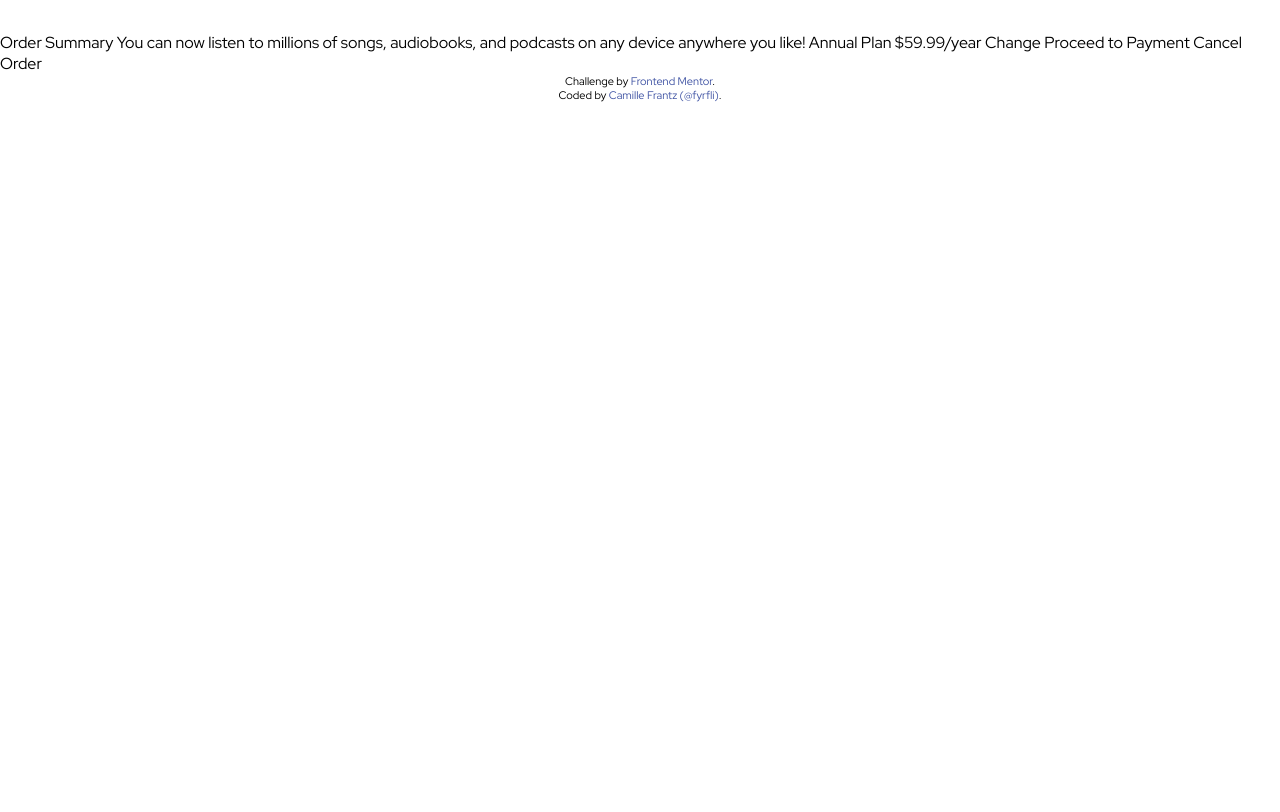
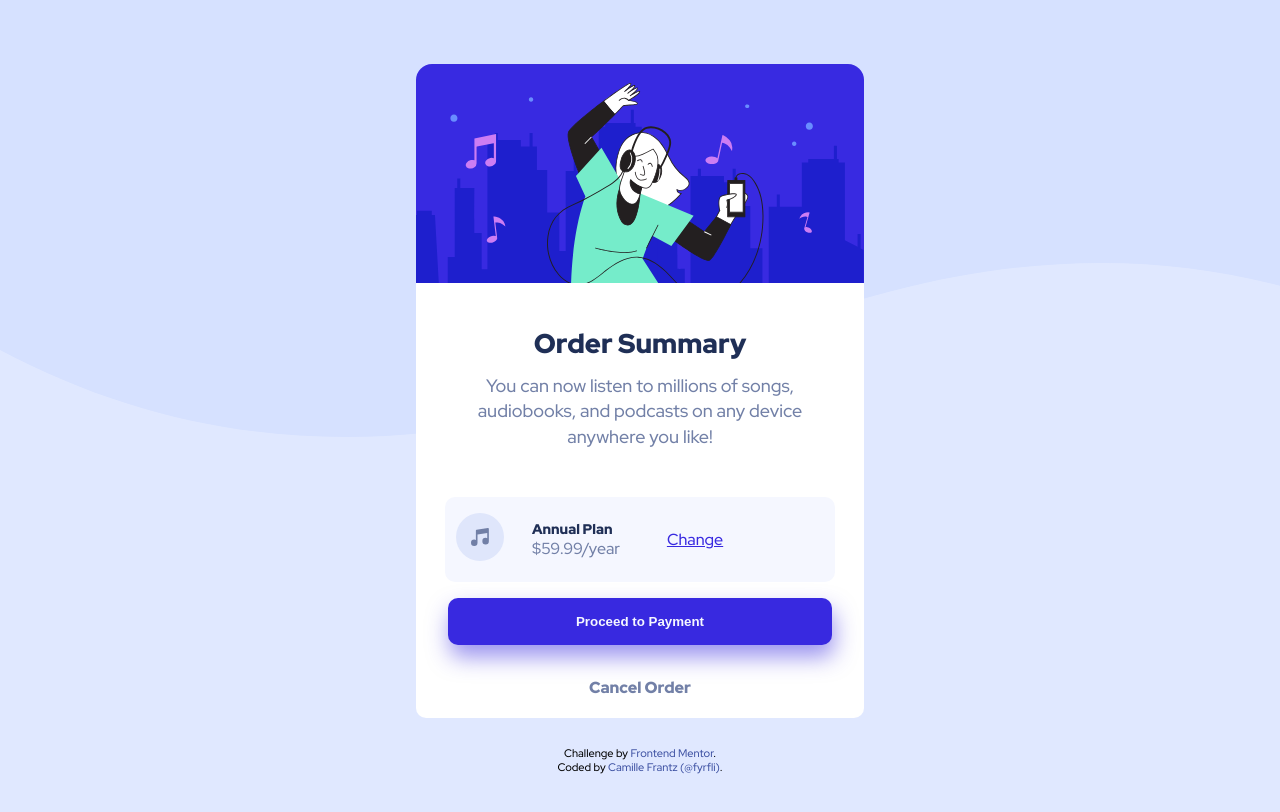
Before and after one commit to fyrfli/order-summary-component, a plain HTML site: page index.html in a window 1280 px wide. Drawn offline with Linux system fonts and the light colour scheme.

Commit message:
All done

```diff
--- a/index.html
+++ b/index.html
@@ -4,43 +4,51 @@
   <head>
     <meta charset="UTF-8">
     <meta name="viewport" content="width=device-width, initial-scale=1.0">
-    <!-- displays site properly based on user's device -->
-
     <link rel="icon" type="image/png" sizes="32x32" href="./images/favicon-32x32.png">
-
     <title>Frontend Mentor | Order summary card</title>
     <link rel="stylesheet" href="styles/style.css">
     <link rel="preconnect" href="https://fonts.googleapis.com">
     <link rel="preconnect" href="https://fonts.gstatic.com" crossorigin>
-    <link href="https://fonts.googleapis.com/css2?family=Outfit:wght@500;700;900&family=Red+Hat+Display&display=swap"
+    <link href="https://fonts.googleapis.com/css2?family=Red+Hat+Display:ital,wght@0,500;0,900;1,700&display=swap"
       rel="stylesheet">
-
-    <!-- Feel free to remove these styles or customise in your own stylesheet 👍 -->
-    <style>
-
-    </style>
   </head>
 
   <body>
+    <header>
+      <img src="images/illustration-hero.svg"
+        alt="Image with dark blue background and cartoon figure listening to portable music device" class="header-img">
+    </header>
+    <main>
+      <div class="order-summary">
+        <h1>Order Summary</h1>
+        <p>
+          You can now listen to millions of songs, audiobooks, and podcasts on any
+          device anywhere you like!
+        </p>
+      </div>
+      <div class="price-plan">
+        <div class="price-plan-item">
+          <img src="images/icon-music.svg" alt="Musical note icond" class="music-icon">
+        </div>
+        <div class="price-plan-item">
+          <h3>Annual Plan</h3>
+          $59.99/year
+        </div>
+        <div class="price-plan-item change-plan"><a href="#change">Change</a></div>
+      </div>
+      <div class="checkout">
+        <button class="checkout-button">
+          <a href="#" class="payment">Proceed to Payment</a>
+        </button>
+        <a href="#" class="cancel-order">Cancel Order</a>
+      </div>
+    </main>
 
-    Order Summary
-
-    You can now listen to millions of songs, audiobooks, and podcasts on any
-    device anywhere you like!
-
-    Annual Plan
-    $59.99/year
-
-    Change
-
-    Proceed to Payment
-    Cancel Order
-
-    <div class="attribution">
+    <footer class="attribution">
       Challenge by <a href="https://www.frontendmentor.io?ref=challenge" target="_blank">Frontend Mentor</a>.
       <br>
       Coded by <a href="https://github.com/fyrfli">Camille Frantz (@fyrfli)</a>.
-    </div>
+    </footer>
   </body>
 
 </html>
--- a/styles/style.css
+++ b/styles/style.css
@@ -2,6 +2,7 @@
 :root {
     --pale-blue: hsl(225, 100%, 94%);
     --bright-blue: hsl(245, 75%, 52%);
+    --bright-blue-shadow: hsla(245, 75%, 52%, 0.5);
     --pale-pale-blue: hsl(225, 100%, 98%);
     --desaturated-blue: hsl(224, 23%, 55%);
     --dark-blue: hsl(223, 47%, 23%);
@@ -18,9 +19,97 @@ html {
     font-family: "Red Hat Display", sans-serif;
 }
 body {
-    margin: 2rem auto;
+    margin: 3rem auto;
+    background: local border-box var(--pale-blue) url("../images/pattern-background-desktop.svg") top no-repeat;
 }
 /* end generics */
+
+/* main */
+
+.header-img {
+    display: block;
+    margin: auto;
+    border-radius: 1rem 1rem 0 0;
+    width: 22rem;
+}
+main {
+    width: 22rem;
+    background-color: #fff;
+    margin: auto;
+    border-radius: 0 0 10px 10px;
+}
+.order-summary {
+    text-align: center;
+    padding: 2rem;
+    line-height: 1.6rem;
+}
+.order-summary h1 {
+    font-weight: 900;
+    margin: 1rem auto;
+    color: var(--dark-blue);
+    font-size: 1.7rem;
+}
+.order-summary p {
+    font-weight: 500;
+    font-size: 1.4ch;
+    color: var(--desaturated-blue);
+}
+.price-plan {
+    display: grid;
+    grid-template-columns: 4rem 8rem 6rem;
+    align-items: center;
+    justify-items: center;
+    margin: auto;
+    background-color: var(--pale-pale-blue);
+    width: 18rem;
+    border-radius: 10px;
+    padding: .2rem;
+}
+.price-plan-item {
+    padding: .8rem;
+    color: var(--desaturated-blue);
+}
+.price-plan-item h3 {
+    font-size: 14px;
+    color: var(--dark-blue);
+}
+.change-plan {
+    justify-self: end;
+}
+.change-plan a {
+    text-decoration: underline;
+    color: var(--bright-blue);
+}
+.checkout {
+    display: flex;
+    flex-flow: row wrap;
+}
+.checkout-button {
+    background-color: var(--bright-blue);
+    color: var(--pale-pale-blue);
+    width: 18rem;
+    padding: 1.2rem 2rem;
+    margin: 1.6rem auto;
+    border-radius: 10px;
+    box-shadow: 2px 12px 22px var(--bright-blue-shadow);
+    font-weight: 700;
+    transition: transform .6s;
+}
+.checkout-button :any-link {
+    color: var(--pale-pale-blue);
+}
+.checkout-button:hover {
+    transform: scale(110%);
+}
+.cancel-order {
+    color: var(--desaturated-blue);
+    text-align: center;
+    margin: 1.2rem auto;
+    font-weight: 700;
+}
+footer {
+    margin-top: .8rem;
+}
 
 /* footr */
 .attribution {
@@ -32,3 +121,41 @@ body {
     color: hsl(228, 45%, 44%);
 }
 /* end footer */
+
+/* media query for desktop version */
+@media screen and (min-width: 800px) {
+    body {
+        margin: 4rem auto;
+        background: border-box var(--pale-blue) url("../images/pattern-background-desktop.svg") repeat-x;
+    }
+    .header-img {
+        width: 28rem;
+    }
+    main {
+        width: 28rem;
+    }
+    .price-plan {
+        width: 24rem;
+    }
+    .order-summary p {
+        width: 28ch;
+        font-size: 18px;
+        text-align: center;
+        margin: 1rem auto;
+    }
+    .checkout {
+        display: flex;
+        flex-direction: column;
+    }
+    .checkout-button {
+        width: 24rem;
+        padding: 1rem;
+        margin: 1rem auto;
+    }
+    .cancel-order {
+        margin-top: 1rem;
+    }
+    footer {
+        margin-top: 1.8rem;
+    }
+}
```
